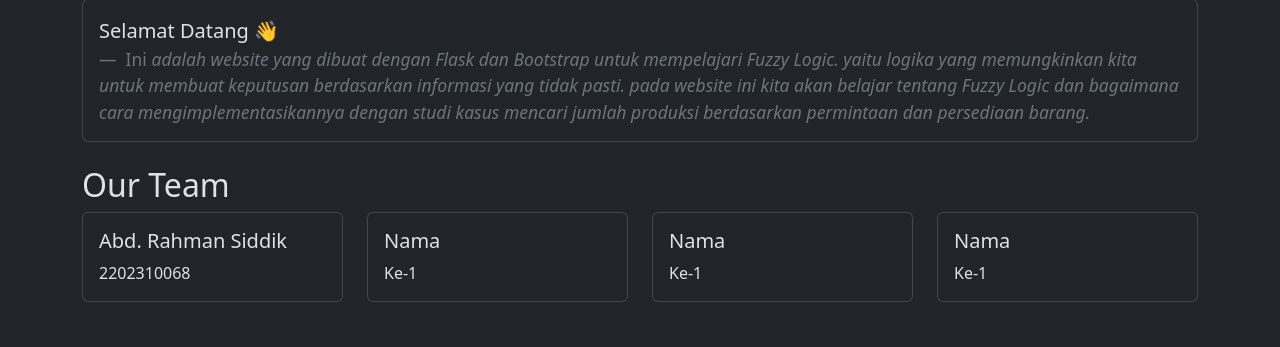
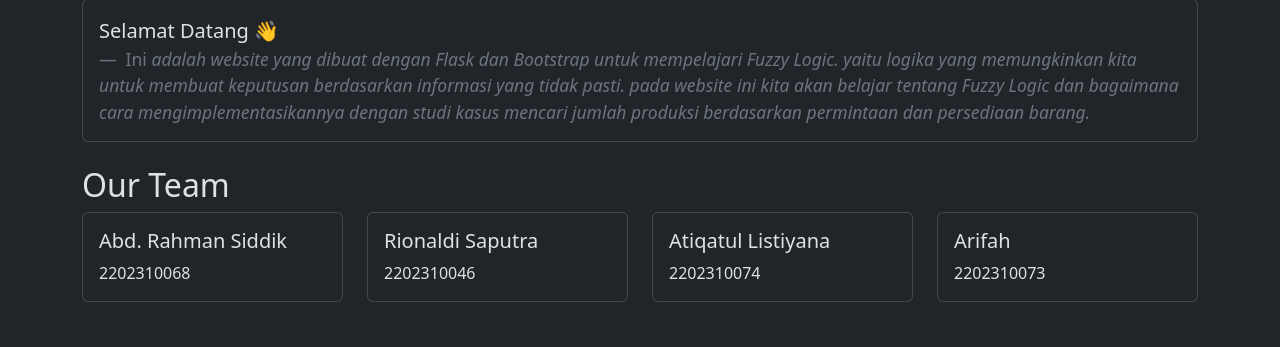
Before and after one commit to AbdRahmanSiddik/fuzzy-logic, a Flask app: page / in a window 1280 px wide. Shown: the part 105-452 px from the top of the page. Run offline with Flask 3, Linux system fonts and the light colour scheme.

Commit message:
fix: defuzzyfikasi

```diff
--- a/templates/home.html
+++ b/templates/home.html
@@ -36,8 +36,8 @@
     <div class="card">
       <img src="" class="card-img-top" alt="">
       <div class="card-body">
-        <h5 class="card-title">Nama</h5>
-        <p class="card-text">Ke-1</p>
+        <h5 class="card-title">Rionaldi Saputra</h5>
+        <p class="card-text">2202310046</p>
       </div>
     </div>
   </div>
@@ -45,8 +45,8 @@
     <div class="card">
       <img src="" class="card-img-top" alt="">
       <div class="card-body">
-        <h5 class="card-title">Nama</h5>
-        <p class="card-text">Ke-1</p>
+        <h5 class="card-title">Atiqatul Listiyana</h5>
+        <p class="card-text">2202310074</p>
       </div>
     </div>
   </div>
@@ -54,8 +54,8 @@
     <div class="card">
       <img src="" class="card-img-top" alt="">
       <div class="card-body">
-        <h5 class="card-title">Nama</h5>
-        <p class="card-text">Ke-1</p>
+        <h5 class="card-title">Arifah</h5>
+        <p class="card-text">2202310073</p>
       </div>
     </div>
   </div>
```
Also changed, not shown: fuzzy.py (+17 -6 lines), static/fuzzy_output.png, static/fuzzy_permin.png, static/fuzzy_plot.png.
